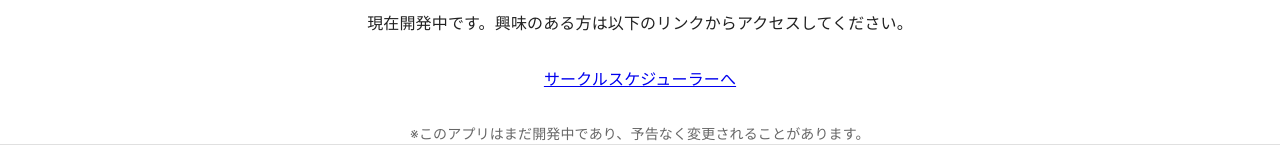
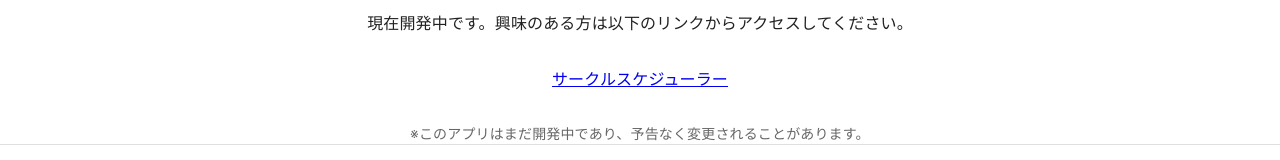
Before and after one commit to kjfsm/kjfsm.github.io, a Next.js app: page /circle in a window 1280 px wide. Shown: the part 402-562 px from the top of the page. Built offline with nearby package versions, Linux system fonts and the light colour scheme; what @mui/material-nextjs would draw is missing.

Commit message:
リンクテキストを修正し、サークルスケジューラーへのアクセスを明確化

```diff
--- a/src/app/circle/page.tsx
+++ b/src/app/circle/page.tsx
@@ -31,13 +31,12 @@ export default function Contact() {
           <li>メンバーの招待・管理</li>
           <li>イベントの作成・編集・削除</li>
           <li>カレンダー表示でのスケジュール確認</li>
-
         </ul>
         <Typography variant="body1" sx={{ mb: 4, textAlign: "center" }}>
           現在開発中です。興味のある方は以下のリンクからアクセスしてください。
         </Typography>
         <Typography variant="body1" component="p">
-          <a href="https://circle.kjfsm.net">サークルスケジューラーへ</a>
+          <a href="https://circle.kjfsm.net">サークルスケジューラー</a>
         </Typography>
       </Box>
       <Box sx={{ textAlign: "center", mt: 4 }}>
```
